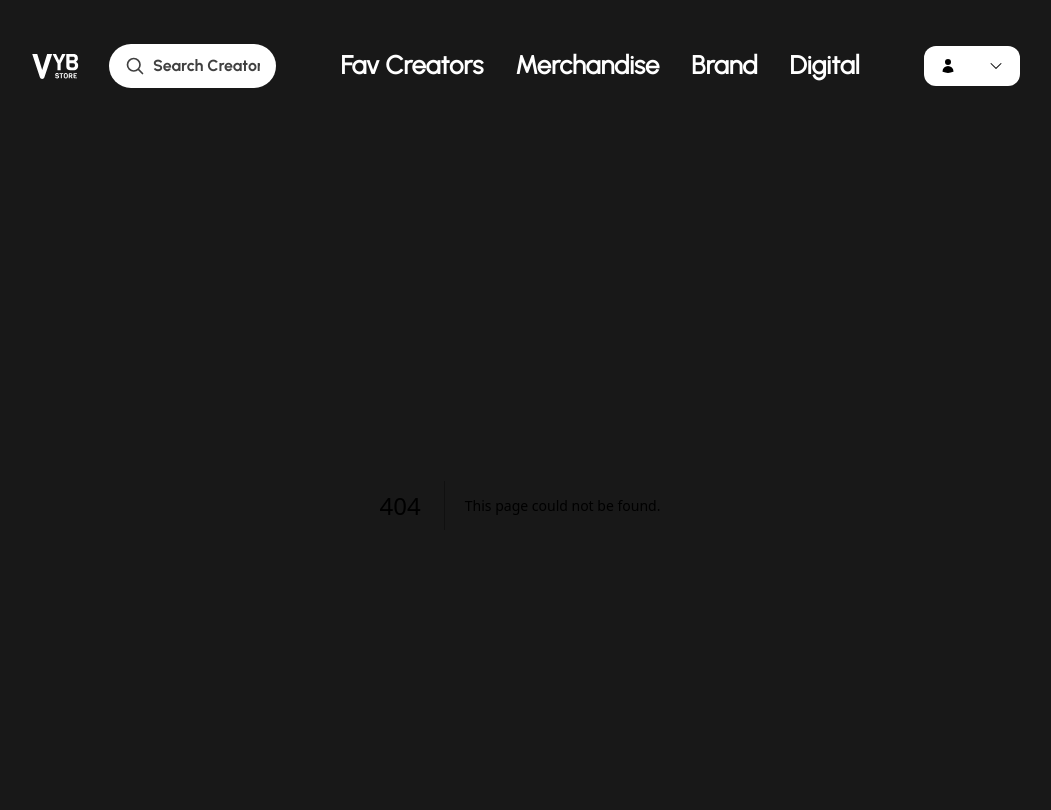
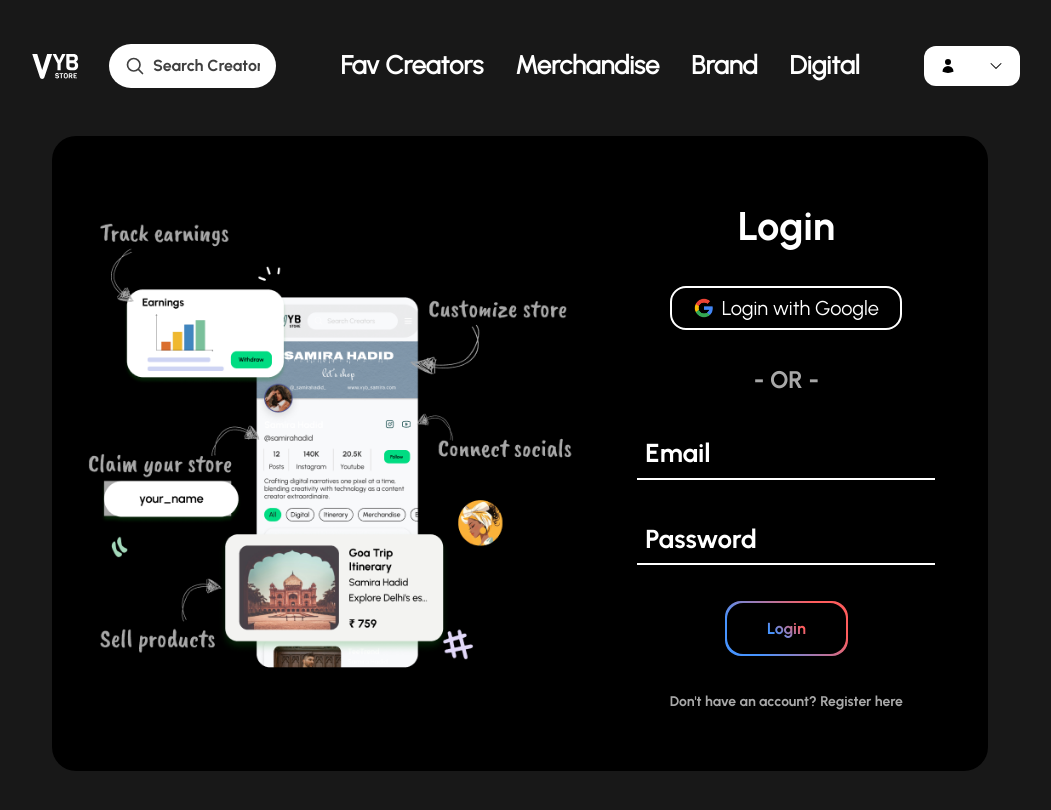
Before and after one commit to AroraKaran19/vyb-store-assignment, a Next.js app: page /authentication in a window 1280 px wide. Before the commit this address had no page. Shown: the top 810 px of the page, without its empty margins (120-1171 px from the left). Built offline with nearby package versions, Linux system fonts and the light colour scheme.

Commit message:
authentication page done!

```diff
--- /dev/null
+++ b/app/authentication/page.tsx
@@ -0,0 +1,15 @@
+import React from 'react'
+import AuthenticationContainer from '../components/Authentication/AuthenticationContainer/AuthenticationContainer';
+import "../components/Authentication/Authentication.css";
+
+const page = () => {
+  return (
+    <>
+      <div className="authentication-page w-full h-full flex flex-col">
+        <AuthenticationContainer />
+      </div>
+    </>
+  )
+}
+
+export default page;
--- /dev/null
+++ b/app/components/Authentication/Authentication.css
@@ -0,0 +1,44 @@
+/* Sorry for being messy */
+
+.authentication-page .authentication-wrapper {
+    padding: clamp(15px, 5vw, 30px) 0;
+
+    .authentication-container {
+        padding: clamp(0rem, 5vw, 2.25rem);
+        gap: clamp(0.5rem, 5vw, 2.25rem);
+
+        .authentication-container_image img {
+            max-height: clamp(20rem, 50vw, 34rem);
+        }
+
+        .authentication-authform {
+            font-family: "Urbanist Bold", sans-serif;
+            line-height: 1.2;
+
+            .authentication-authform_heading {
+                padding-top: clamp(0.5rem, 5vw, 1.875rem);
+                font-size: clamp(20px, 5vw, 40px);
+            }
+            .authentication-googleauth {
+                padding: 0.5rem;
+
+                img {
+                    height: clamp(14px, 5vw, 20px);
+                    aspect-ratio: 1 / 1;
+                }
+                p {
+                    font-family: "Urbanist Regular", sans-serif;
+                    font-size: clamp(14px, 5vw, 20px);
+                }
+            }
+            .authform-breakpoint {
+                font-size: clamp(14px, 5vw, 24px);
+            }
+
+            .authform-emailauth input {
+                font-size: clamp(14px, 5vw, 26px);
+            }
+        }
+    }
+
+}
--- /dev/null
+++ b/app/components/Authentication/AuthenticationContainer/AuthenticationContainer.tsx
@@ -0,0 +1,109 @@
+"use client";
+import React, { useState } from "react";
+
+const AuthenticationContainer = () => {
+
+  const [isLogin, setIsLogin] = useState(true);
+  const [email, setEmail] = useState<string>("");
+  const [password, setPassword] = useState<string>("");
+  const [confirmPassword, setConfirmPassword] = useState<string>("");
+
+  // switch between login and register
+  const toggleAuthMode = () => {
+    setIsLogin(!isLogin);
+    setEmail("");
+    setPassword("");
+    setConfirmPassword("");
+  };
+
+  return (
+    <>
+      <div className="authentication-wrapper w-full flex justify-center items-center">
+        <div className="authentication-container w-[90%] bg-black text-white rounded-3xl flex items-stretch sm:flex-col sm:justify-evenly min-h-[635px]">
+          <div className="authentication-container_image w-3/5 flex items-center sm:w-full sm:order-2">
+            <img
+              src="/Authentication/Background.png"
+              className="w-full h-full object-contain"
+              alt="Authentication Background"
+              draggable={false}
+            />
+          </div>
+
+          <div className="authentication-authform w-2/5 flex flex-col items-center sm:w-full sm:order-1 gap-[2.25rem]">
+            <div className="authentication-authform_heading w-full text-center">
+              {isLogin ? "Login" : "Register"}
+            </div>
+
+            {/* Google Authentication */}
+            <div className="authentication-googleauth bg-black border-white border-2 w-[70%] sm:w-[80%] rounded-2xl flex justify-center items-stretch gap-2 cursor-pointer hover:bg-white hover:text-black transition-all duration-200 ease-in-out active:bg-white/80">
+              <div className="google-icon-container flex items-center">
+                <img
+                  src="/Authentication/google.png"
+                  alt="Google Icon"
+                  className="select-none text-center"
+                  draggable={false}
+                />
+              </div>
+              <p className="select-none text-center flex items-center">
+                {isLogin ? "Login with Google" : "Register with Google"}
+              </p>
+            </div>
+
+            <div className="authform-breakpoint text-[#A8A8A8] select-none"> - OR - </div>
+
+            {/* Form Section */}
+            <form className="authform-emailauth flex flex-col items-center gap-[2.25rem] w-[90%]">
+              <div className="authform-email-box w-full flex border-b-white border-b-2 p-2">
+                <input
+                  type="text"
+                  className="bg-transparent text-white outline-none placeholder:text-white"
+                  placeholder="Email"
+                  value={email}
+                  onChange={(e) => setEmail(e.target.value)}
+                />
+              </div>
+
+              <div className="authform-password-box w-full flex border-b-white border-b-2 p-2">
+                <input
+                  type="password"
+                  className="bg-transparent text-white outline-none placeholder:text-white"
+                  placeholder="Password"
+                  value={password}
+                  onChange={(e) => setPassword(e.target.value)}
+                />
+              </div>
+
+              {!isLogin && (
+                <div className="authform-password-box w-full flex border-b-white border-b-2 p-2">
+                  <input
+                    type="password"
+                    className="bg-transparent text-white outline-none placeholder:text-white"
+                    placeholder="Confirm Password"
+                    value={confirmPassword}
+                    onChange={(e) => setConfirmPassword(e.target.value)}
+                  />
+                </div>
+              )}
+
+              <button type="submit" className="bg-waitlist-btn active:bg-waitlist-btn-hover w-fit rounded-2xl p-[2px]">
+                <div className="btn-wrapper py-4 px-10 w-full flex bg-black rounded-2xl">
+                  <div className="text-wrapper bg-waitlist-btn w-full bg-clip-text">
+                    <p className="text-transparent">
+                      {isLogin ? "Login" : "Register"}
+                    </p>
+                  </div>
+                </div>
+              </button>
+            </form>
+
+            <div className="toggle-auth text-center text-sm cursor-pointer text-[#A8A8A8]" onClick={toggleAuthMode}>
+              {isLogin ? "Don't have an account? Register here" : "Already have an account? Login here"}
+            </div>
+          </div>
+        </div>
+      </div>
+    </>
+  );
+};
+
+export default AuthenticationContainer;
--- a/app/components/Home/home.css
+++ b/app/components/Home/home.css
@@ -218,7 +218,7 @@
 }
 
 .home-page .influencer-section .influencers-list .influencers-carousel {
-    gap: clamp(1rem, 5vw, 5.9rem);
+    gap: clamp(1rem, 5vw, 5.5rem);
     scrollbar-width: thin;
 }
 
--- a/app/components/common/Navbar/Navbar.tsx
+++ b/app/components/common/Navbar/Navbar.tsx
@@ -175,7 +175,7 @@ const Navbar = () => {
 
           <div className="user-menu w-max flex justify-center items-center select-none sm:hidden">
             <div
-              className="user-menu-wrapper bg-white flex py-3 px-4 gap-8 rounded-xl relative cursor-pointer hover:scale-105 transition-all duration-500 ease-in-out"
+              className="user-menu-wrapper bg-white active:bg-white/80 flex py-3 px-4 gap-8 rounded-xl relative cursor-pointer transition-all duration-200 ease-in-out"
               onClick={() => toggleUserMenu()}
             >
               <div className="user-icon-wrapper h-full flex items-center">
--- a/app/components/common/Navbar/navbar.css
+++ b/app/components/common/Navbar/navbar.css
@@ -9,6 +9,10 @@
     } 100% {
         transform: translateX(100%);
     }
+}
+
+.navbar .nav-blur-wrapper {
+    height: calc(100vh - calc(clamp(60px, 5vw, 80px) + clamp(0rem, 2vw, 2.25rem)));;
 }
 
 .navbar .nav-blur-wrapper .menu-container {
--- a/app/globals.css
+++ b/app/globals.css
@@ -7,6 +7,10 @@
     scroll-behavior: smooth;
     scrollbar-color: #00DC82 #181818;
 }
+
+/* main {
+    min-height: calc(100vh - calc(clamp(60px, 5vw, 80px) + clamp(0rem, 5vw, 4.5rem)));
+} */
 
 /* Fonts */
 @font-face {
```
Also changed, not shown: public/Authentication/Background.png (added), public/Authentication/google.png (added).
